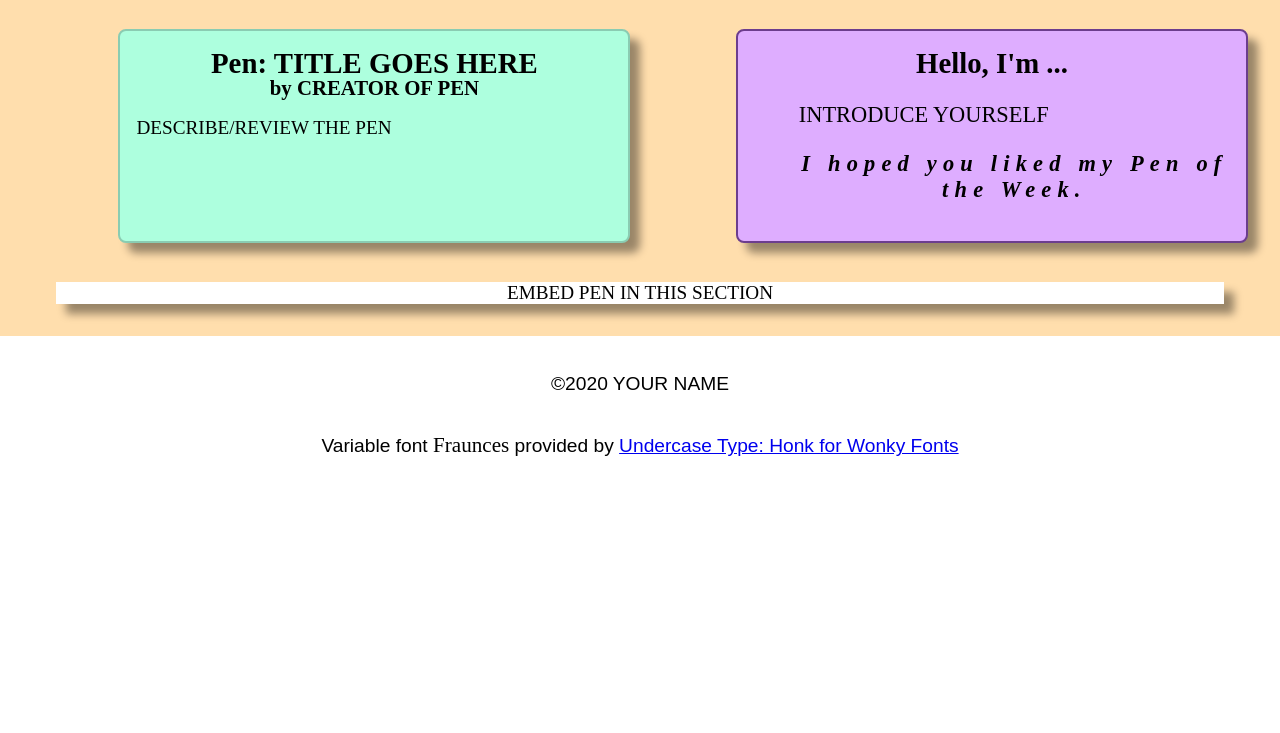
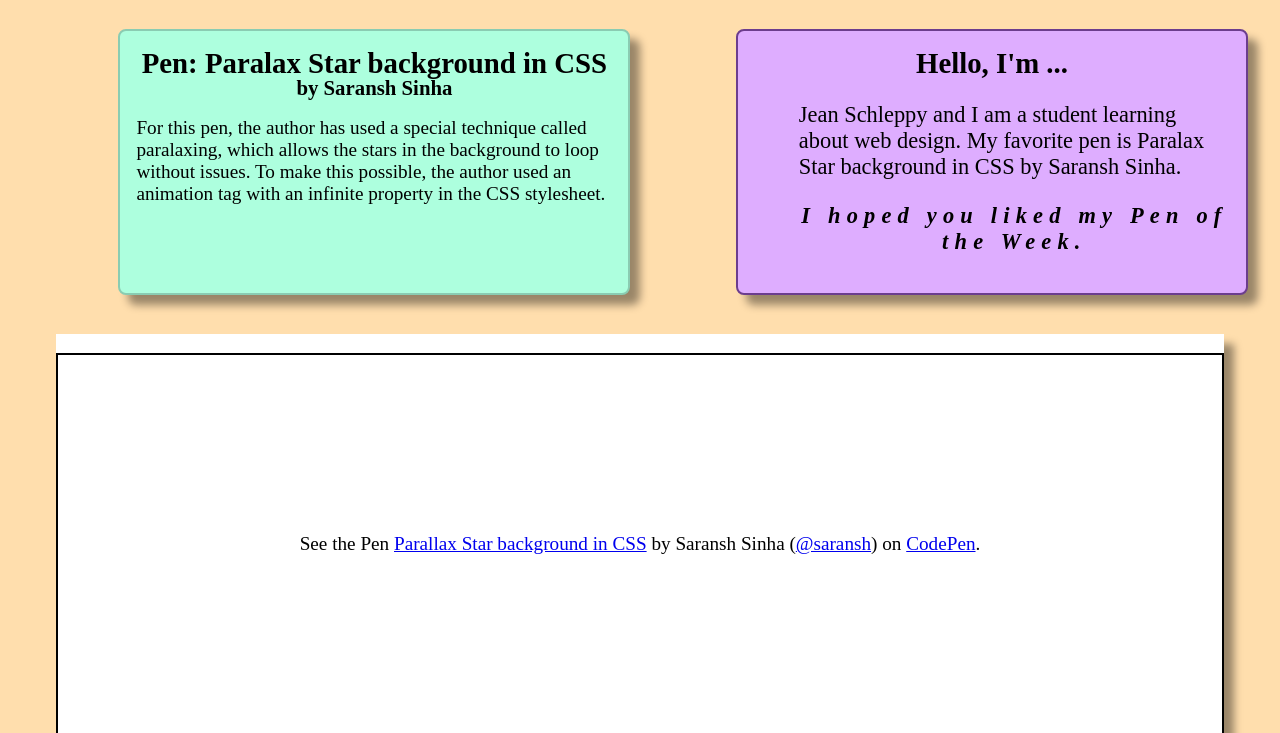
Before and after one commit to RVCC-IDMX/embed-codepen-schleppyj1, a plain HTML site: page index.html in a window 1280 px wide. Shown: the part 67-800 px from the top of the page. Drawn offline with Linux system fonts and the light colour scheme; a script that the page names is missing; a web font is replaced by a local one.

Commit message:
Embedded a pen into index.html file and link.

```diff
--- a/index.html
+++ b/index.html
@@ -16,14 +16,22 @@
 
       <main>
         <article>
-          <h2>Pen: TITLE GOES HERE</h2>
-          <h3>by CREATOR OF PEN</h3>
-          <p>DESCRIBE/REVIEW THE PEN</p>
+          <h2>Pen: Paralax Star background in CSS</h2>
+          <h3>by Saransh Sinha</h3>
+          <p>For this pen, the author has used a special technique
+            called paralaxing, which allows the stars in the background to loop without issues.
+            To make this possible, the author used an animation tag with an infinite property in the CSS stylesheet.
+          </p>
         </article>
-        <section>EMBED PEN IN THIS SECTION</section>
+        <section><p class="codepen" data-height="383" data-default-tab="css,result" data-slug-hash="BKJun" data-user="saransh" style="height: 383px; box-sizing: border-box; display: flex; align-items: center; justify-content: center; border: 2px solid; margin: 1em 0; padding: 1em;">
+          <span>See the Pen <a href="https://codepen.io/saransh/pen/BKJun">
+          Parallax Star background in CSS</a> by Saransh Sinha (<a href="https://codepen.io/saransh">@saransh</a>)
+          on <a href="https://codepen.io">CodePen</a>.</span>
+        </p>
+        <script async src="https://cpwebassets.codepen.io/assets/embed/ei.js"></script></section>
         <aside>
           <h2>Hello, I'm ...</h2>
-          <p>INTRODUCE YOURSELF</p>
+          <p>Jean Schleppy and I am a student learning about web design. My favorite pen is Paralax Star background in CSS by Saransh Sinha.</p>
           <p class="bye">I hoped you liked my Pen of the Week.</p>
         </aside>
       </main>
```
Also changed, not shown: 1 other file.
